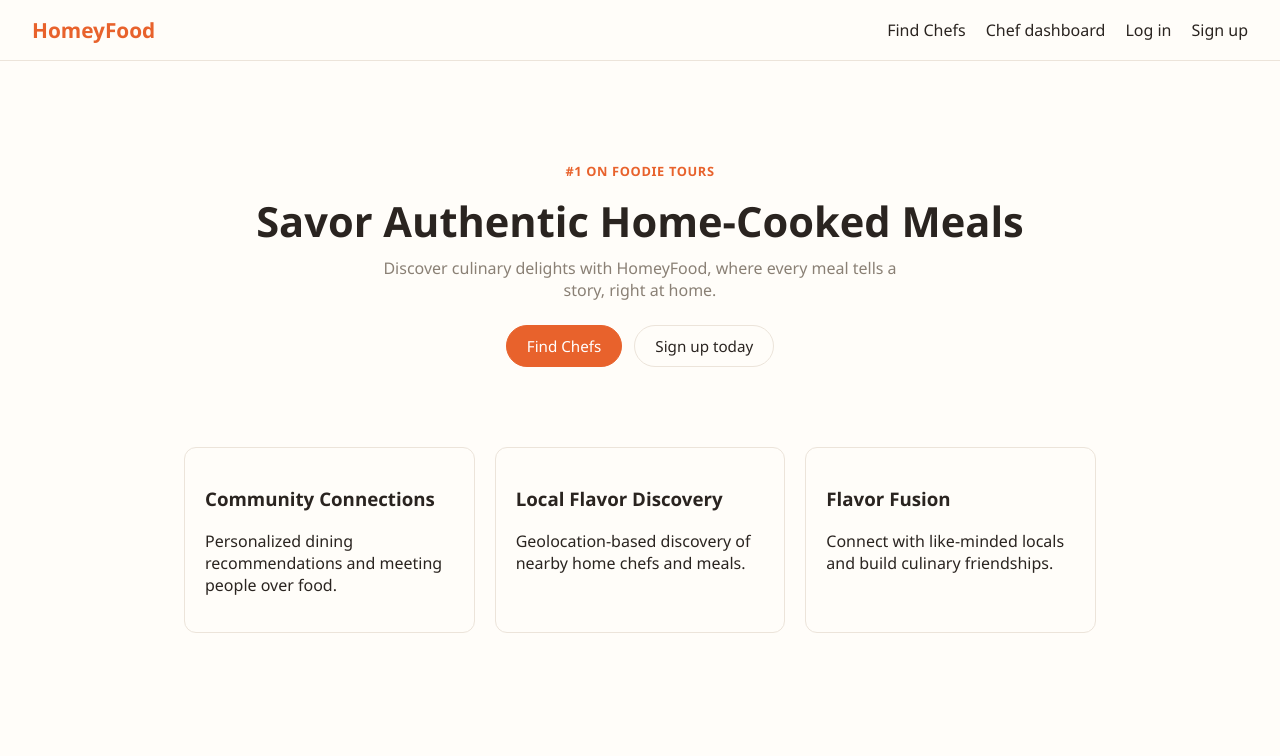
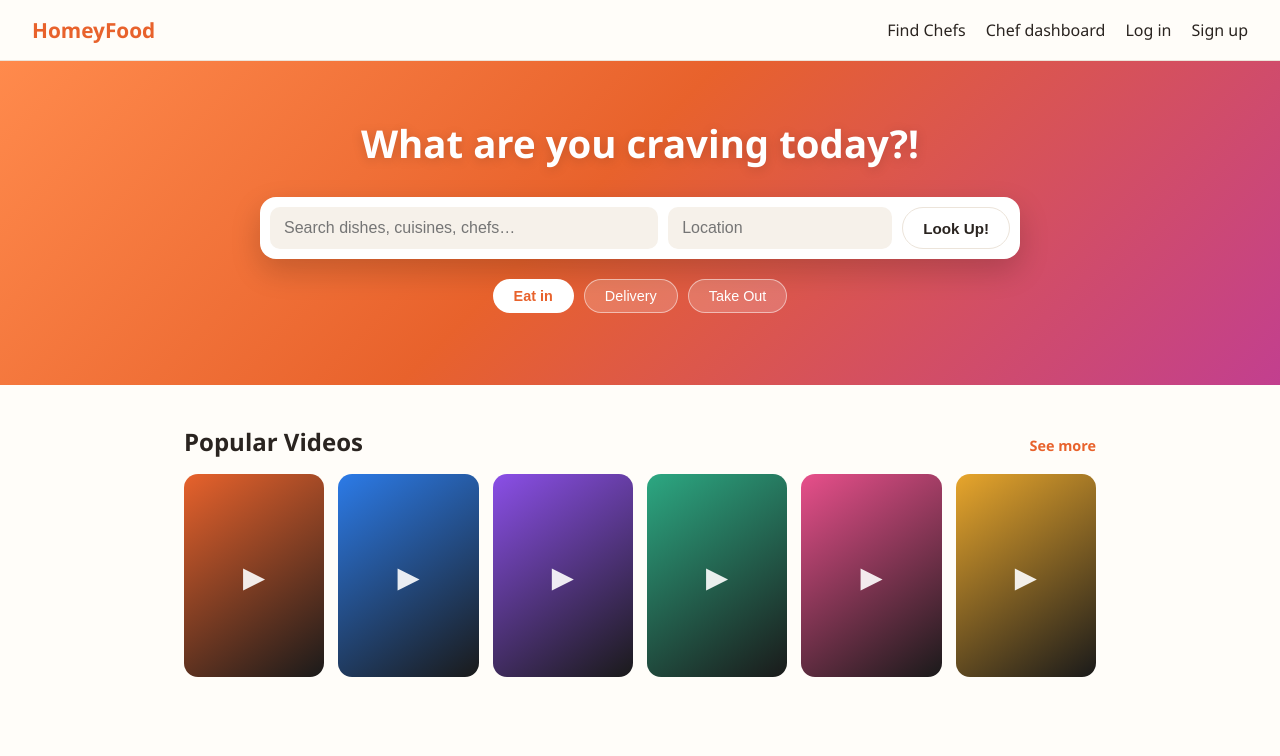
Before and after one commit to brownhippie/homeyfood, a React (Vite) app in the folder web/: page / in a window 1280 px wide. Shown: the top 756 px of the page. Built offline with nearby package versions, Linux system fonts and the light colour scheme; no server answers.

Commit message:
Redesign homepage/search as a real booking flow: gradient hero with functional search bar, mode toggle, video grid, and image-style listing cards

```diff
--- a/web/src/index.css
+++ b/web/src/index.css
@@ -100,34 +100,132 @@ html, body {
   max-width: 420px;
 }
 
-.hero {
+.hero-banner {
+  background: linear-gradient(135deg, #ff8a4c 0%, var(--orange) 45%, #c23f8f 100%);
+  padding: 56px 24px 72px;
+  color: white;
   text-align: center;
-  padding: 48px 0;
 }
 
-.eyebrow {
+.hero-banner-inner {
+  max-width: 760px;
+  margin: 0 auto;
+}
+
+.hero-banner h1 {
+  font-size: 2.4rem;
+  margin: 0 0 28px;
+  text-shadow: 0 2px 12px rgba(0, 0, 0, 0.15);
+}
+
+.search-bar {
+  display: flex;
+  gap: 10px;
+  background: white;
+  padding: 10px;
+  border-radius: 16px;
+  box-shadow: 0 12px 30px rgba(0, 0, 0, 0.18);
+  flex-wrap: wrap;
+}
+
+.search-bar-input {
+  flex: 2 1 220px;
+  border: none;
+  padding: 12px 14px;
+  border-radius: 10px;
+  font-size: 1rem;
+  background: #f6f1ea;
+  color: var(--text);
+  min-width: 0;
+}
+
+.search-bar-input-narrow {
+  flex: 1 1 140px;
+}
+
+.search-bar-input:focus {
+  outline: 2px solid var(--orange);
+}
+
+.btn-lookup {
+  flex: 0 0 auto;
+  background: var(--text);
+  color: white;
+  border: none;
+  padding: 12px 24px;
+  border-radius: 10px;
+  font-weight: 700;
+  cursor: pointer;
+  font-size: 1rem;
+}
+
+.mode-toggle {
+  display: flex;
+  gap: 10px;
+  justify-content: center;
+  margin-top: 20px;
+  flex-wrap: wrap;
+}
+
+.mode-pill {
+  background: rgba(255, 255, 255, 0.18);
+  border: 1px solid rgba(255, 255, 255, 0.5);
+  color: white;
+  padding: 8px 20px;
+  border-radius: 999px;
+  cursor: pointer;
+  font-size: 0.9rem;
+}
+
+.mode-pill-active {
+  background: white;
   color: var(--orange);
   font-weight: 700;
-  letter-spacing: 0.05em;
-  text-transform: uppercase;
-  font-size: 0.8rem;
 }
 
-.hero h1 {
-  font-size: 2.6rem;
-  margin: 8px 0;
+.video-section {
+  padding-top: 40px;
 }
 
-.lede {
-  color: var(--muted);
-  max-width: 520px;
-  margin: 0 auto 24px;
+.section-head {
+  display: flex;
+  justify-content: space-between;
+  align-items: baseline;
+  margin-bottom: 16px;
 }
 
-.hero-actions {
+.section-head h2 {
+  margin: 0;
+}
+
+.see-more {
+  color: var(--orange);
+  font-weight: 600;
+  text-decoration: none;
+  font-size: 0.9rem;
+}
+
+.video-row {
+  display: grid;
+  grid-template-columns: repeat(auto-fill, minmax(140px, 1fr));
+  gap: 14px;
+}
+
+.video-thumb {
+  aspect-ratio: 9 / 13;
+  border-radius: 14px;
   display: flex;
-  gap: 12px;
+  align-items: center;
   justify-content: center;
+}
+
+.play-icon {
+  color: rgba(255, 255, 255, 0.9);
+  font-size: 1.8rem;
+}
+
+.pillars-section {
+  padding-top: 8px;
 }
 
 .btn {
@@ -247,17 +345,58 @@ html, body {
 
 .listing-card {
   border: 1px solid var(--border);
-  border-radius: 12px;
+  border-radius: 14px;
+  overflow: hidden;
+  background: white;
+  box-shadow: 0 1px 2px rgba(0, 0, 0, 0.04);
+}
+
+.listing-thumb {
+  height: 140px;
+  display: flex;
+  align-items: flex-end;
+  padding: 10px;
+}
+
+.mode-badge {
+  background: rgba(255, 255, 255, 0.92);
+  color: var(--text);
+  font-size: 0.75rem;
+  font-weight: 700;
+  padding: 4px 10px;
+  border-radius: 999px;
+}
+
+.listing-card-body {
   padding: 16px;
   display: flex;
   flex-direction: column;
-  gap: 10px;
+  gap: 8px;
   align-items: flex-start;
 }
 
-.listing-card h3,
-.listing-card p {
+.listing-card-body h3,
+.listing-card-body p {
   margin: 0;
+}
+
+.listing-desc {
+  color: var(--muted);
+  font-size: 0.9rem;
+}
+
+.btn-block {
+  width: 100%;
+  text-align: center;
+  border: none;
+}
+
+.booking-toast {
+  background: #dff3e3;
+  color: #1e7a3a;
+  border-radius: 10px;
+  padding: 10px 14px;
+  margin: 12px 0;
 }
 
 .booking-form {
--- a/web/src/pages/Home.tsx
+++ b/web/src/pages/Home.tsx
@@ -1,30 +1,70 @@
-import { Link } from 'react-router-dom'
-import { useAuth } from '../AuthContext'
+import { useState } from 'react'
+import { useNavigate } from 'react-router-dom'
+
+type Mode = 'eat_in' | 'delivery' | 'take_out'
 
 export default function Home() {
-  const { user } = useAuth()
+  const navigate = useNavigate()
+  const [craving, setCraving] = useState('')
+  const [mode, setMode] = useState<Mode>('eat_in')
+
+  function lookUp(e: React.FormEvent) {
+    e.preventDefault()
+    const params = new URLSearchParams({ mode })
+    if (craving) params.set('q', craving)
+    navigate(`/search?${params.toString()}`)
+  }
 
   return (
-    <div className="page">
-      <section className="hero">
-        <p className="eyebrow">#1 on foodie tours</p>
-        <h1>Savor Authentic Home-Cooked Meals</h1>
-        <p className="lede">
-          Discover culinary delights with HomeyFood, where every meal tells a story, right at home.
-        </p>
-        <div className="hero-actions">
-          <Link className="btn btn-primary" to="/search">
-            Find Chefs
-          </Link>
-          {!user && (
-            <Link className="btn btn-ghost" to="/signup">
-              Sign up today
-            </Link>
-          )}
+    <div>
+      <section className="hero-banner">
+        <div className="hero-banner-inner">
+          <h1>What are you craving today?!</h1>
+          <form className="search-bar" onSubmit={lookUp}>
+            <input
+              className="search-bar-input"
+              placeholder="Search dishes, cuisines, chefs…"
+              value={craving}
+              onChange={(e) => setCraving(e.target.value)}
+            />
+            <input className="search-bar-input search-bar-input-narrow" placeholder="Location" />
+            <button className="btn btn-lookup" type="submit">
+              Look Up!
+            </button>
+          </form>
+          <div className="mode-toggle">
+            {(['eat_in', 'delivery', 'take_out'] as Mode[]).map((m) => (
+              <button
+                key={m}
+                type="button"
+                className={`mode-pill ${mode === m ? 'mode-pill-active' : ''}`}
+                onClick={() => setMode(m)}
+              >
+                {m === 'eat_in' ? 'Eat in' : m === 'delivery' ? 'Delivery' : 'Take Out'}
+              </button>
+            ))}
+          </div>
         </div>
       </section>
 
-      <section className="pillars">
+      <section className="page video-section">
+        <div className="section-head">
+          <h2>Popular Videos</h2>
+          <a className="see-more" href="/search">
+            See more
+          </a>
+        </div>
+        <div className="video-row">
+          {['#e8622c', '#2c7be8', '#8b4fe8', '#2ca882', '#e84f8b', '#e8a62c'].map((c, i) => (
+            <div className="video-thumb" key={i} style={{ background: `linear-gradient(145deg, ${c}, #1a1a1a)` }}>
+              <span className="play-icon">▶</span>
+            </div>
+          ))}
+        </div>
+      </section>
+
+      <section className="page pillars-section">
+        <div className="pillars">
           <div className="pillar">
             <h3>Community Connections</h3>
             <p>Personalized dining recommendations and meeting people over food.</p>
@@ -37,6 +77,7 @@ export default function Home() {
             <h3>Flavor Fusion</h3>
             <p>Connect with like-minded locals and build culinary friendships.</p>
           </div>
+        </div>
       </section>
     </div>
   )
--- a/web/src/pages/Search.tsx
+++ b/web/src/pages/Search.tsx
@@ -1,5 +1,5 @@
-import { useEffect, useState } from 'react'
-import { Link } from 'react-router-dom'
+import { useEffect, useMemo, useState } from 'react'
+import { Link, useSearchParams } from 'react-router-dom'
 import { api } from '../api'
 import { useAuth } from '../AuthContext'
 import MapView from '../MapView'
@@ -7,9 +7,18 @@ import MapView from '../MapView'
 type Mode = '' | 'eat_in' | 'delivery' | 'take_out'
 type View = 'list' | 'map'
 
+const CARD_COLORS = ['#e8622c', '#2c7be8', '#8b4fe8', '#2ca882', '#e84f8b', '#e8a62c']
+
+function colorFor(id: number) {
+  return CARD_COLORS[id % CARD_COLORS.length]
+}
+
 export default function Search() {
   const { user } = useAuth()
-  const [mode, setMode] = useState<Mode>('')
+  const [searchParams] = useSearchParams()
+  const initialMode = (searchParams.get('mode') as Mode) || ''
+  const query = searchParams.get('q') || ''
+  const [mode, setMode] = useState<Mode>(initialMode)
   const [view, setView] = useState<View>('list')
   const [listings, setListings] = useState<any[]>([])
   const [loading, setLoading] = useState(true)
@@ -27,6 +36,14 @@ export default function Search() {
       .finally(() => setLoading(false))
   }, [mode])
 
+  const visibleListings = useMemo(() => {
+    if (!query) return listings
+    const q = query.toLowerCase()
+    return listings.filter(
+      (l) => l.title?.toLowerCase().includes(q) || l.description?.toLowerCase().includes(q)
+    )
+  }, [listings, query])
+
   async function submitBooking(listingId: number, listingMode: string) {
     setBookingMessage(null)
     try {
@@ -41,7 +58,7 @@ export default function Search() {
 
   return (
     <div className="page">
-      <h1>Find chefs near you</h1>
+      <h1>{query ? `Results for "${query}"` : 'Find chefs near you'}</h1>
       <div className="filter-bar">
         {(['', 'eat_in', 'delivery', 'take_out'] as Mode[]).map((m) => (
           <button
@@ -64,21 +81,24 @@ export default function Search() {
 
       {loading && <p>Loading…</p>}
       {error && <p className="error">{error}</p>}
-      {!loading && !error && listings.length === 0 && <p>No listings yet.</p>}
-      {bookingMessage && <p>{bookingMessage}</p>}
+      {!loading && !error && visibleListings.length === 0 && <p>No listings yet.</p>}
+      {bookingMessage && <p className="booking-toast">{bookingMessage}</p>}
 
-      {view === 'map' && !loading && !error && <MapView listings={listings} />}
+      {view === 'map' && !loading && !error && <MapView listings={visibleListings} />}
 
       {view === 'list' && (
         <div className="listing-grid">
-        {listings.map((l) => (
+          {visibleListings.map((l) => (
             <div className="listing-card" key={l.id}>
+              <div className="listing-thumb" style={{ background: `linear-gradient(145deg, ${colorFor(l.id)}, #1a1a1a)` }}>
+                <span className="mode-badge">{l.mode === 'eat_in' ? 'Eat in' : l.mode === 'delivery' ? 'Delivery' : 'Take Out'}</span>
+              </div>
+              <div className="listing-card-body">
                 <h3>{l.title}</h3>
                 <p className="muted">
                   by <Link to={`/chefs/${l.chef_user_id}`}>{l.chef_name}</Link>
                 </p>
-            {l.description && <p>{l.description}</p>}
-            <span className="chip">{l.mode}</span>
+                {l.description && <p className="listing-desc">{l.description}</p>}
 
                 {user ? (
                   bookingFor === l.id ? (
@@ -98,7 +118,7 @@ export default function Search() {
                       </div>
                     </div>
                   ) : (
-                <button className="btn btn-primary" onClick={() => setBookingFor(l.id)}>
+                    <button className="btn btn-primary btn-block" onClick={() => setBookingFor(l.id)}>
                       Book
                     </button>
                   )
@@ -106,6 +126,7 @@ export default function Search() {
                   <p className="hint">Log in to book this listing.</p>
                 )}
               </div>
+            </div>
           ))}
         </div>
       )}
```
Lines whose indentation alone changed are shown as unchanged.
